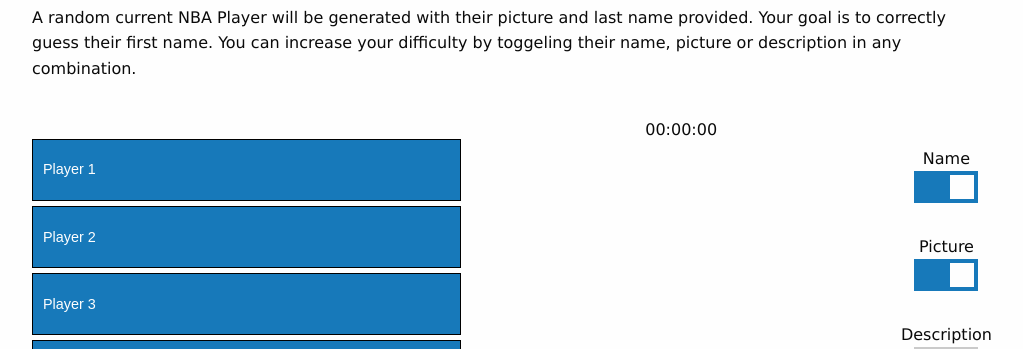
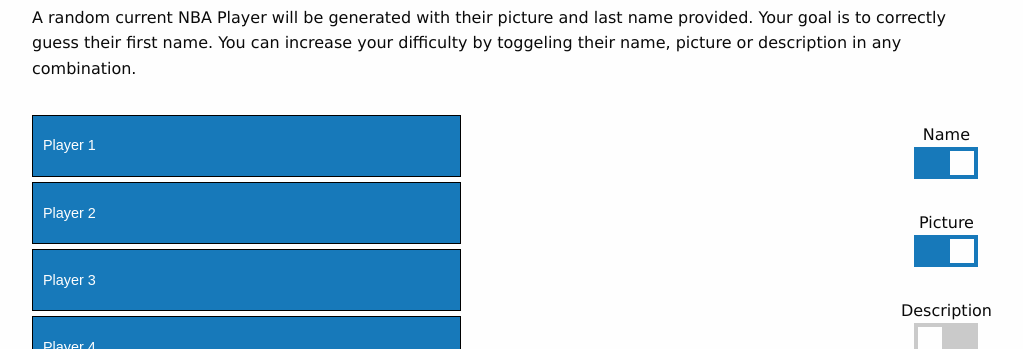
Before and after one commit to gustavlau/nba-first-name-game, a plain HTML site: page index.html in a window 1280 px wide. Shown: the part 751-1100 px from the top of the page, without its empty margins (128-1151 px from the left). Drawn offline with nearby package versions, Linux system fonts and the light colour scheme; no server answers.

Commit message:
comment out unfinished timer

```diff
--- a/index.html
+++ b/index.html
@@ -26,7 +26,7 @@
         <!-- <button id="generate-player">Generate Player</button> -->
 
         <div class="main-grid-layout">
-            <div id="timer">00:00:00</div>
+            <!-- <div id="timer">00:00:00</div> -->
             <div class="choice-style button primary" id="choice-1">Player 1</div>
             <div class="choice-style button primary" id="choice-2">Player 2</div>
             <div class="choice-style button primary" id="choice-3">Player 3</div>
```
